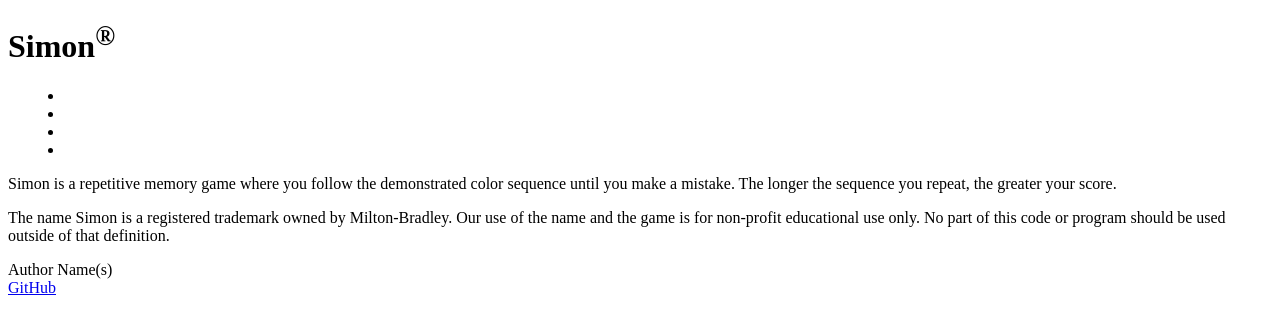
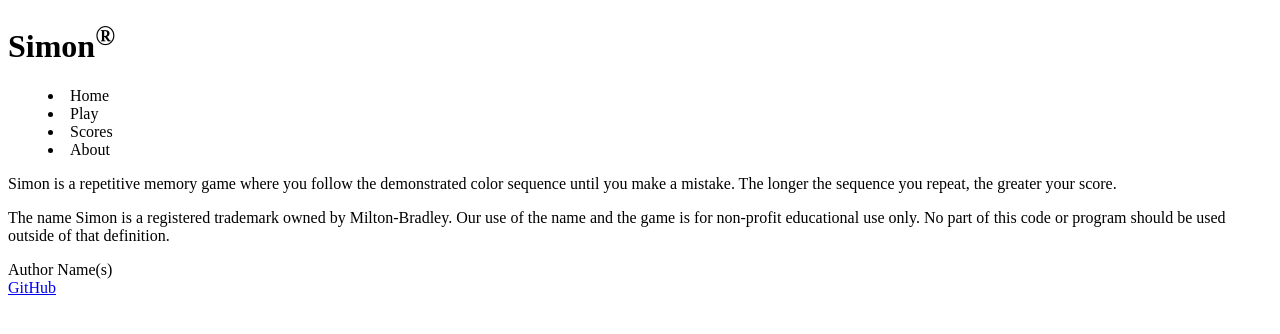
Before and after one commit to pholyoak/simon, a plain HTML site: page about.html in a window 1280 px wide. Drawn offline with Linux system fonts and the light colour scheme.

Commit message:
Menu
added text to be clicked. Forgot the first time I wrote the menu in about.html

```diff
--- a/about.html
+++ b/about.html
@@ -14,10 +14,10 @@
 
         <nav>
             <menu>
-                <li><a href="index.html"></a></li>
-                <li><a href="play.html"></a></li>
-                <li><a href="scores.html"></a></li>
-                <li><a href="about.html"></a></li>
+                <li><a href="index.html"></a>Home</li>
+                <li><a href="play.html"></a>Play</li>
+                <li><a href="scores.html"></a>Scores</li>
+                <li><a href="about.html"></a>About</li>
             </menu>
         </nav>
     </header>
```
Also changed, not shown: index.html (+4 -4 lines).
